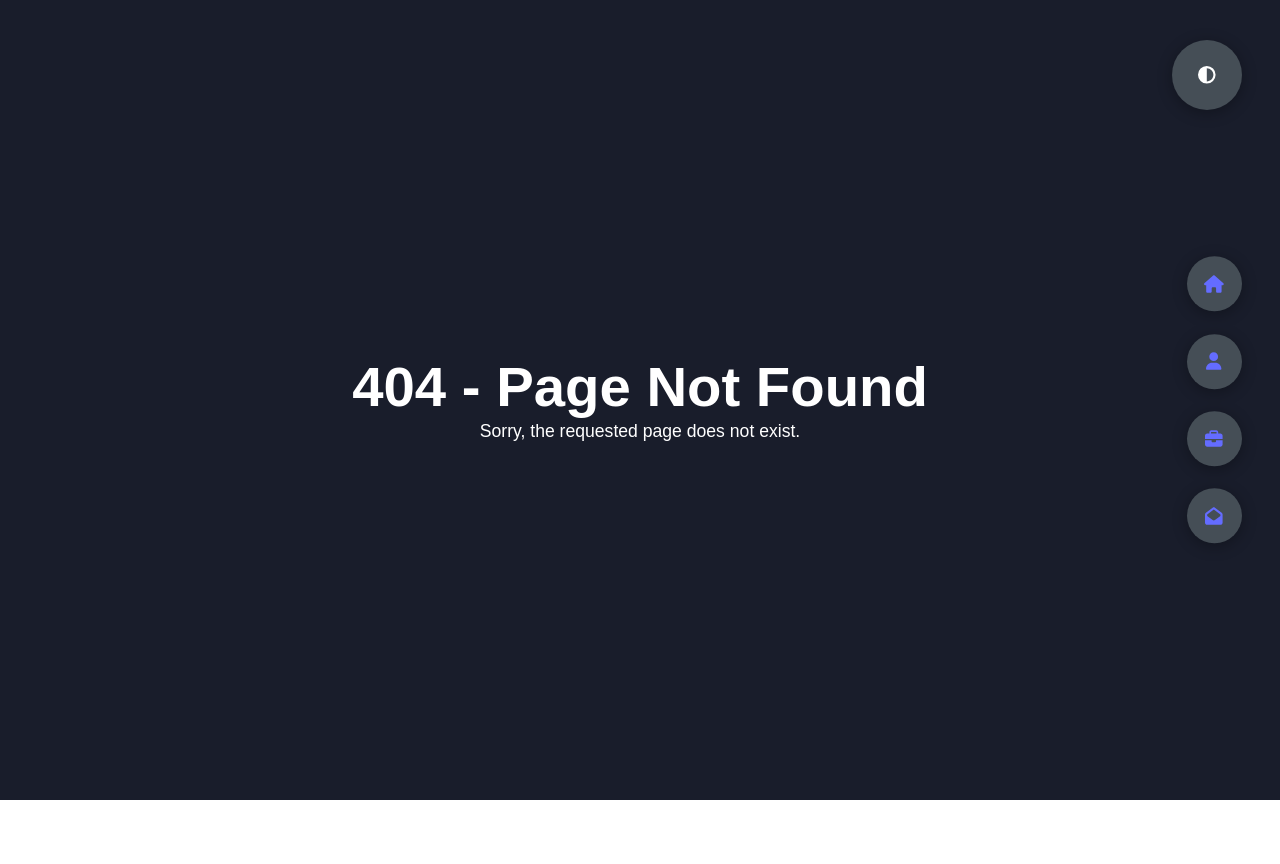
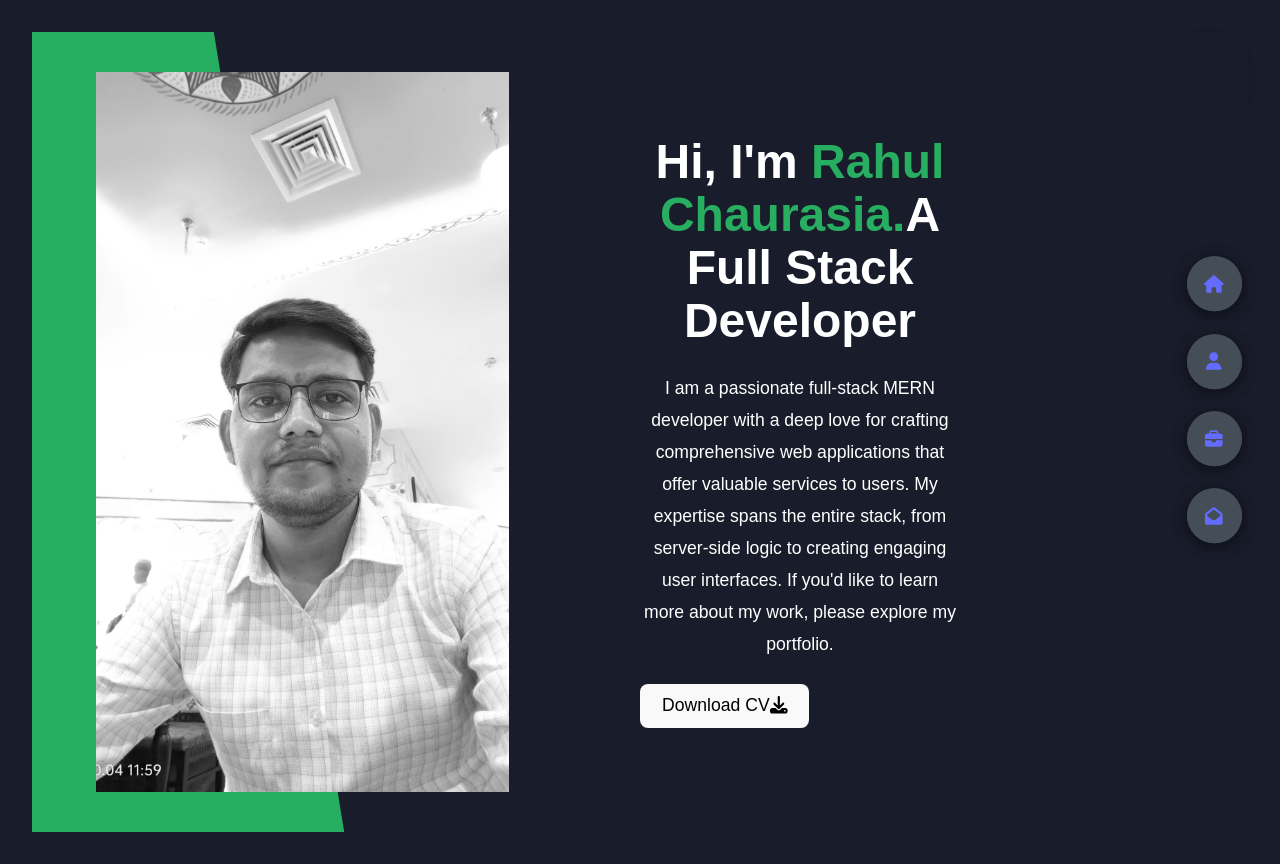
Before and after one commit to rahul86023/rahul-chaurasia-portfolio, a React (Vite) app: page / in a window 1280 px wide. Before the commit this address had no page. Before the commit the page ends 800 px from the top, so only its background shows below. Built offline with nearby package versions, Linux system fonts and the light colour scheme.

Commit message:
build created

```diff
--- a/src/App.jsx
+++ b/src/App.jsx
@@ -19,7 +19,7 @@
       <Router>
       <Navigation />
         <Routes>
-          <Route path="/rahul-chaurasia-portfolio/" element={<MainLayout />}>
+          <Route path="/" element={<MainLayout />}>
             <Route index element={<Header />} />
             <Route
               path="about"
--- a/src/components/Navigation.jsx
+++ b/src/components/Navigation.jsx
@@ -15,7 +15,7 @@
     <>
       <div className={`controls ${isLightMode ? 'light-mode' : ''}`}>
         {/* Use Link components for navigation */}
-        <Link to="/rahul-chaurasia-portfolio/" className="control">
+        <Link to="/" className="control">
           <FontAwesomeIcon icon={faHome} />
         </Link>
         <Link to="about" className="control">
--- a/vite.config.js
+++ b/vite.config.js
@@ -1,11 +1,7 @@
 import { defineConfig } from "vite";
 import react from "@vitejs/plugin-react-swc";
 
-// Determine the base path based on the GitHub Pages URL structure
-const base = "/rahul-chaurasia-portfolio/";
-
-// https://vitejs.dev/config/
 export default defineConfig({
-  base,
+  base: "/rahul-chaurasia-portfolio/", // Set the base to your repository name
   plugins: [react()],
 });
```
Also changed, not shown: 3 other files (tests, documents, lock files or other folders).
